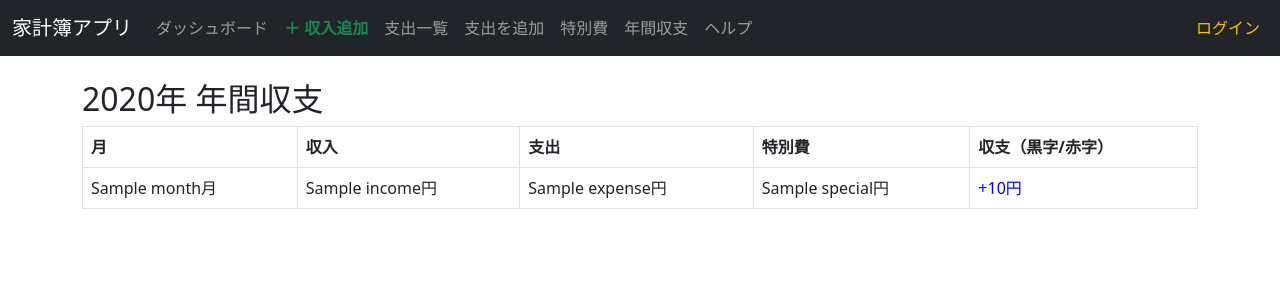
After one commit to yoshi5891/kakeibo, a Django app: template kakeibo/templates/kakeibo/annual_summary.html in a window 1280 px wide. The commit adds this page. Shown: the top 300 px of the page. Run offline with Django 5.2, Linux system fonts and the light colour scheme; the template is opened without the code that fills it: most values are stand-ins (such as "Sample title", 1, 10 or a date in 2020); parts of the project's set-up code (start-up, migrations or seed data) failed here and were passed over.

```diff
--- /dev/null
+++ b/kakeibo/templates/kakeibo/annual_summary.html
@@ -0,0 +1,35 @@
+{% extends 'kakeibo/base.html' %}
+
+{% block content %}
+<h2>{{ year }}年 年間収支</h2>
+
+<table class="table table-bordered">
+    <thead>
+        <tr>
+            <th>月</th>
+            <th>収入</th>
+            <th>支出</th>
+            <th>特別費</th>
+            <th>収支（黒字/赤字）</th>
+        </tr>
+    </thead>
+    <tbody>
+        {% for m in monthly %}
+        <tr>
+            <td>{{ m.month }}月</td>
+            <td>{{ m.income }}円</td>
+            <td>{{ m.expense }}円</td>
+            <td>{{ m.special }}円</td>
+            <td>
+                {% if m.balance >= 0 %}
+                    <span style="color:blue;">+{{ m.balance }}円</span>
+                {% else %}
+                    <span style="color:red;">{{ m.balance }}円</span>
+                {% endif %}
+            </td>
+        </tr>
+        {% endfor %}
+    </tbody>
+</table>
+
+{% endblock %}
--- a/kakeibo/templates/kakeibo/base.html
+++ b/kakeibo/templates/kakeibo/base.html
@@ -80,6 +80,11 @@
             </a>
           </li>
 
+          <li class="nav-item">
+              <a class="nav-link" href="{% url 'annual_summary' %}">年間収支</a>
+          </li>
+
+
           <!-- ヘルプ -->
           <li class="nav-item">
             <a class="nav-link {% if request.resolver_match.url_name == 'help' %}active{% endif %}"
--- a/kakeibo/urls.py
+++ b/kakeibo/urls.py
@@ -31,7 +31,7 @@ urlpatterns = [
     path('categories/add/', views.category_add, name='category_add'),
     path('categories/<int:pk>/edit/', views.category_edit, name='category_edit'),
     path('categories/<int:pk>/delete/', views.category_delete, name='category_delete'),
-
+    path('annual/', annual_summary, name='annual_summary'),
     path("backup/", views.backup_data, name="backup"),
     path('restore_data/', views.restore_data, name='restore_data'),
     path("backup_list/", views.backup_list, name="backup_list"),
```
Also changed, not shown: kakeibo/views.py (+45 -0 lines).
